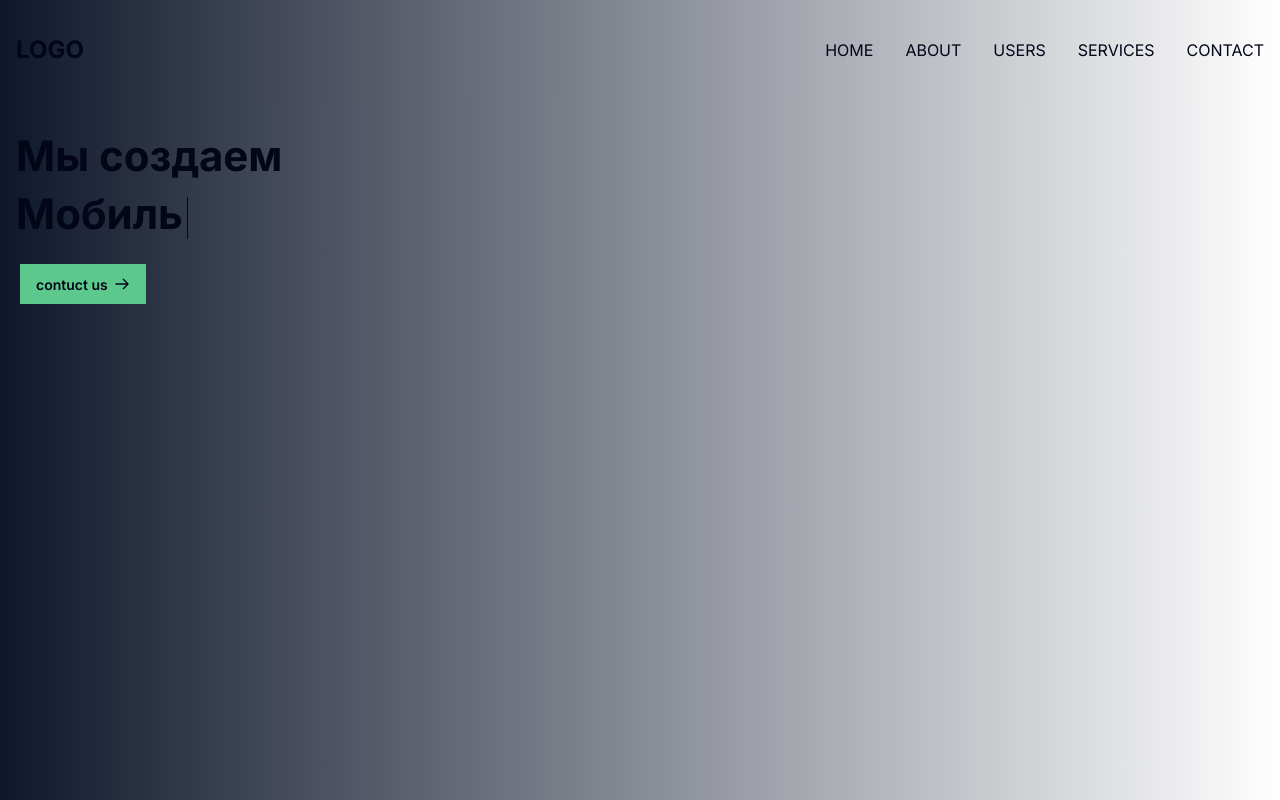
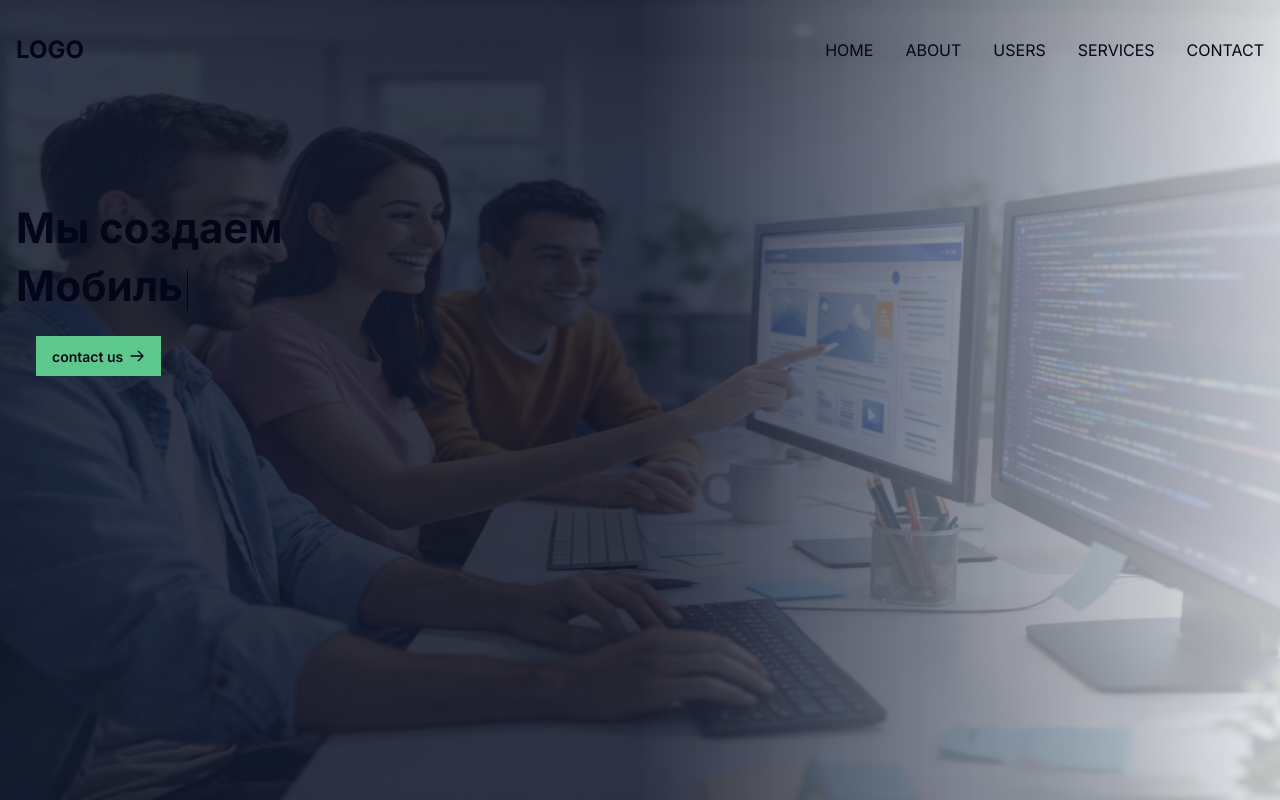
Before and after one commit to AlixandrN/ssg-dev-outstaff, a Next.js app: page / in a window 1280 px wide. Shown: the top 800 px of the page. Built offline with nearby package versions, Linux system fonts and the light colour scheme; no server answers.

Commit message:
added background images

```diff
--- a/app/(main)/page.tsx
+++ b/app/(main)/page.tsx
@@ -1,3 +1,4 @@
+import Image from "next/image";
 import { CoveredSection } from "@/components/sections/CoveredSection";
 import { IDESection } from "@/components/sections/IDESection";
 import { JumpSection } from "@/components/sections/JumpSection";
@@ -14,7 +15,31 @@ export default async function HomePage() {
     await getLocalData<IData>("app-data");
   return (
     <div className="mx-auto flex flex-col md:gap-5 w-full justify-around ">
-      <FirstSection home={HOME} features={FEATURES} />
+      <Image
+        src="/images/bg-desktop.webp"
+        alt="Web development"
+        fill
+        priority
+        className="object-cover hidden md:block"
+        sizes="100vw"
+      />
+
+      <Image
+        src="/images/bg-mobile.webp"
+        alt="Web development"
+        fill
+        priority
+        className="object-cover md:hidden"
+        sizes="100vw"
+      />
+
+      {/* Gradient overlay */}
+      <div className="absolute inset-0 bg-linear-to-r from-primary/85 via-primary/85 to-secondary/75 z-10" />
+
+      <div className="relative z-20">
+        <FirstSection home={HOME} features={FEATURES} />
+      </div>
+
       <GetInTouchSection home={HOME} modals={MODALS} />
       <ProductsSection home={HOME} products={PRODUCTS} />
       <FrameworksSection home={HOME} />
--- a/components/Header/index.tsx
+++ b/components/Header/index.tsx
@@ -1,5 +1,7 @@
 "use client";
+
 import { useState, useEffect } from "react";
+import { usePathname } from "next/navigation";
 import { useScroll } from "@/hooks/useScroll";
 import { Logo } from "./Logo";
 import { NavDesktop } from "./NavDesktop";
@@ -7,8 +9,10 @@ import { BurgerButton } from "./BurgerButton";
 import { NavMobile } from "./NavMobile";
 
 export const Header = () => {
+  const pathname = usePathname();
   const [isMobileMenuOpen, setIsMobileMenuOpen] = useState(false);
   const isScrolled = useScroll(80);
+  const isHomePage = pathname === "/";
 
   // Scroll lock when mobile menu is open
   useEffect(() => {
@@ -34,13 +38,16 @@ export const Header = () => {
       <header
         className={`
         fixed top-0 w-full transition-all duration-500 z-50
-        ${
-          isScrolled
-            ? "backdrop-blur-sm shadow-lg py-3"
-            : "bg-linear-to-r from-primary to-secondary-dark text-primary-content h-[100px] flex items-center"
-        }
-        ${isMobileMenuOpen ? "bg-primary text-primary-content" : ""}
-      `}
+      ${
+        isHomePage
+          ? isScrolled
+            ? "backdrop-blur-sm bg-primary/70 shadow-lg py-3"
+            : "h-25 flex items-center text-primary-content"
+          : "bg-linear-to-r from-primary to-secondary-dark text-primary-content h-25 flex items-center"
+      }
+
+    ${isMobileMenuOpen ? "bg-primary text-primary-content" : ""}
+  `}
       >
         <div className="container px-4">
           <div className="flex items-center justify-between">
--- a/components/Typewriter.tsx
+++ b/components/Typewriter.tsx
@@ -37,10 +37,10 @@ export const Typewriter = ({
         setView((prev) =>
           isDeleting
             ? prev.slice(0, -1)
-            : currentString.slice(0, prev.length + 1)
+            : currentString.slice(0, prev.length + 1),
         );
       },
-      isDeleting ? deleteSpeed : printSpeed
+      isDeleting ? deleteSpeed : printSpeed,
     );
     return () => clearTimeout(timeout);
   }, [
@@ -54,10 +54,10 @@ export const Typewriter = ({
   ]);
 
   return (
-    <div className={`${fontStyle} px-4 min-h-[60px] flex items-center`}>
+    <div className={`${fontStyle} min-h-15 flex items-center`}>
       <span className="animate-smooth-fade-in inline-block">
         {view}
-        <span className="animate-blink inline-block h-[1em] w-[1px] bg-current ml-1 align-middle" />
+        <span className="animate-blink inline-block h-[1em] w-px bg-current ml-1 align-middle" />
       </span>
     </div>
   );
--- a/components/sections/FirstSection/index.tsx
+++ b/components/sections/FirstSection/index.tsx
@@ -13,17 +13,27 @@ export const FirstSection = ({
   const { WE_CREATE } = home;
   return (
     <section
-      className="w-full h-[calc(100vh-100px)]
-     bg-linear-to-r from-primary to-secondary-dark pt-7 flex flex-col justify-start
-    items-start *:last:ml-5 *:last:mt-5"
+      className="
+        relative
+        w-full
+        h-[calc(100vh-100px)]
+        pt-25
+        flex flex-col
+        justify-start
+        items-start
+      "
     >
-      <h1 className={`${fontStyle} px-4`}>{WE_CREATE}</h1>
-      <Typewriter list={features} fontStyle={fontStyle} />
-      <ButtonIcon
-        label={"contuct us"}
-        icon={"arrow-right"}
-        className="btn-green"
-      />
+      <div className="px-4 *:last:ml-5 *:last:mt-5">
+        <h1 className={fontStyle}>{WE_CREATE}</h1>
+
+        <Typewriter list={features} fontStyle={fontStyle} />
+
+        <ButtonIcon
+          label="contact us"
+          icon="arrow-right"
+          className="btn-green"
+        />
+      </div>
     </section>
   );
 };
```
Also changed, not shown: public/images/bg-desktop.webp (added), public/images/bg-mobile.webp (added).
